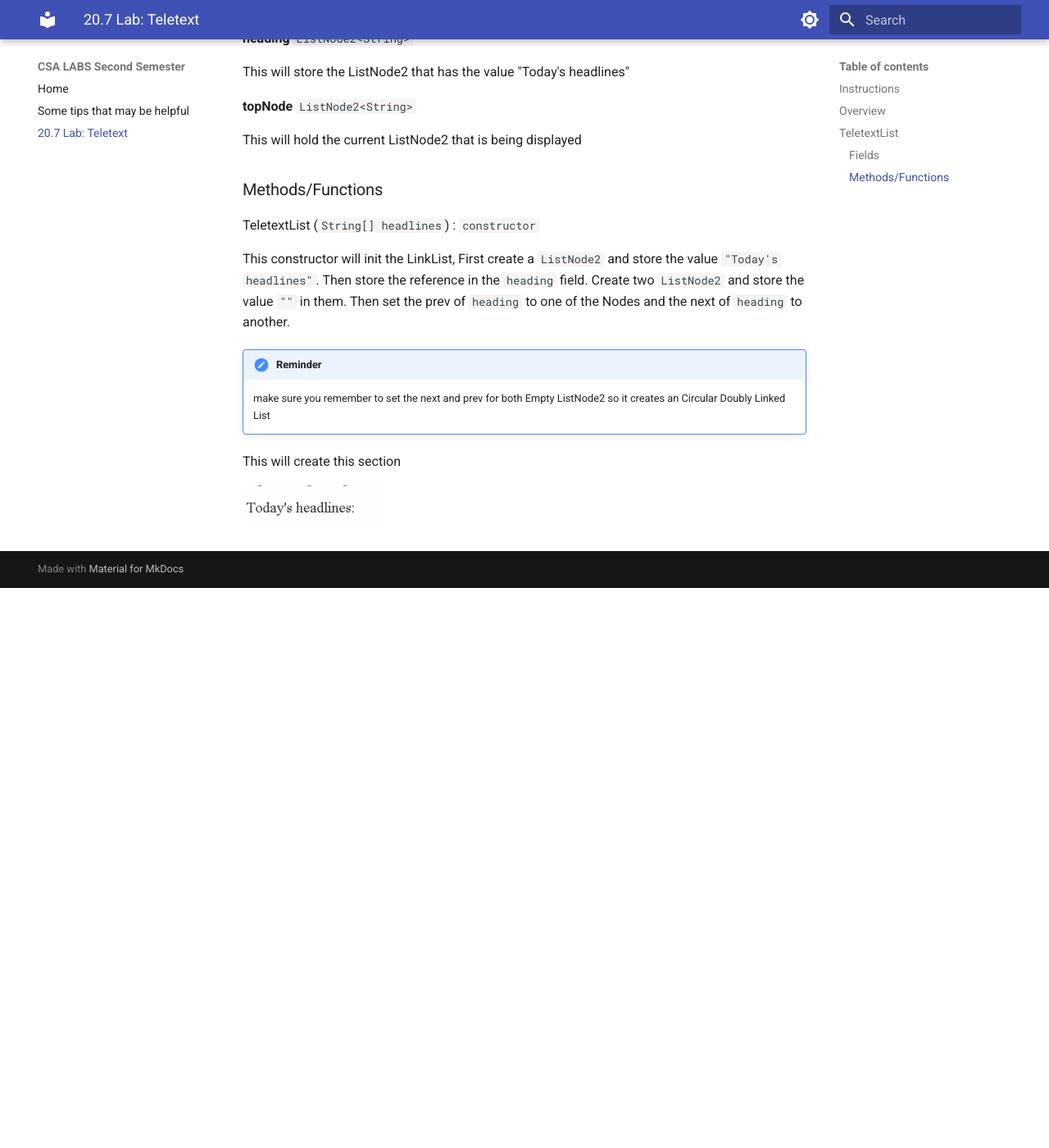
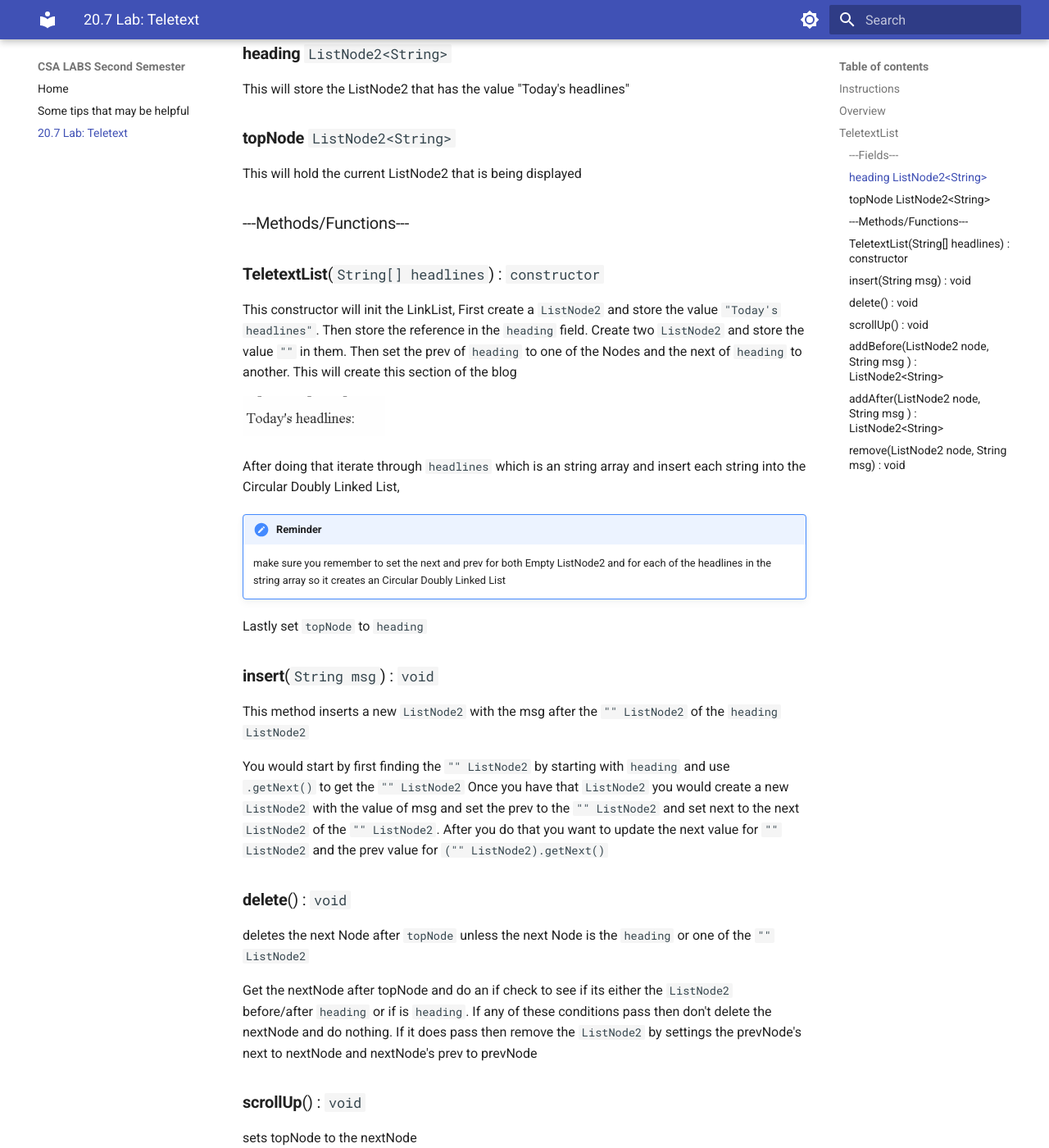
Before and after one commit to haotian2006/CSALABS, an MkDocs documentation site: the page built from docs/20.7 Teletext.md, in a window 1280 px wide and 1400 px high, scrolled down 1368 px. Shown: the whole window at 82% size. Built offline with MkDocs 1.6.1 and Material for MkDocs 9.7.7, drawn with Linux system fonts in a browser that asks for light colours; before the commit the page ends 2085 px from its top, so only the background shows below that; some of the changed text lies outside the part shown.

Commit message:
teletext done

```diff
--- a/docs/20.7 Teletext.md
+++ b/docs/20.7 Teletext.md
@@ -24,24 +24,59 @@ This lab isn't too hard as its just a simple Circular Doubly Linked List but the
 ## TeletextList
 This is the file which you will be modifying your code in.
 
-### Fields
+### ---Fields---
 
-**heading** `ListNode2<String>`
+### **heading** `ListNode2<String>`
 
 This will store the ListNode2 that has the value "Today's headlines"
 
-**topNode** `ListNode2<String>`
+### **topNode** `ListNode2<String>`
 
 This will hold the current ListNode2 that is being displayed
 
-### Methods/Functions
+### ---Methods/Functions---
 
-TeletextList (`String[] headlines`) : `constructor`
+### **TeletextList**(`String[] headlines`) : `constructor`
 
 This constructor will init the LinkList, First create a `ListNode2` and store the value `"Today's headlines"`. Then store the reference in the `heading` field.
 Create two `ListNode2` and store the value `""` in them. Then set the prev of `heading` to one of the Nodes and the next of `heading` to another.
-!!!Reminder
-    make sure you remember to set the next and prev for both Empty ListNode2 so it creates an Circular Doubly Linked List
-This will create this section
+This will create this section of the blog
 
 ![Fig3](https://github.com/haotian2006/CSALABS/blob/main/Images/teletext/Fig3.png?raw=true)
+
+After doing that iterate through `headlines` which is an string array and insert each string into the Circular Doubly Linked List,
+
+!!!Reminder
+    make sure you remember to set the next and prev for both Empty ListNode2 and for each of the headlines in the string array so it creates an Circular Doubly Linked List
+
+Lastly set `topNode` to `heading`
+### **insert**(`String msg`) : `void`
+
+This method inserts a new `ListNode2` with the msg after the `"" ListNode2` of the `heading ListNode2`
+
+You would start by first finding the `"" ListNode2` by starting with `heading` and use `.getNext()` to get the `"" ListNode2`
+Once you have that `ListNode2` you would create a new `ListNode2` with the value of msg and set the prev to the `"" ListNode2`
+and set next to the next `ListNode2` of the `"" ListNode2`. After you do that you want to update the next value for `"" ListNode2` and the prev value for `("" ListNode2).getNext()`
+
+### **delete**() : `void`
+
+deletes the next Node after `topNode` unless the next Node is the `heading` or one of the `"" ListNode2`
+
+Get the nextNode after topNode and do an if check to see if its either the `ListNode2` before/after `heading` or if is `heading`. If any of these conditions pass then don't delete the nextNode and do nothing. If it does pass then remove the `ListNode2` by settings the prevNode's next to nextNode and nextNode's prev to prevNode
+
+### **scrollUp**() : `void`
+
+sets topNode to the nextNode
+
+### **addBefore**(ListNode2<String> node, String msg ) : `ListNode2<String>`
+this method is already done for you
+
+### **addAfter**(ListNode2<String> node, String msg ) : `ListNode2<String>`
+similar to addBefore but instead of before you do after
+
+Look at addBefore's code
+
+### **remove**(ListNode2<String> node, String msg) : `void`
+similar to delete but delete the given node instead
+
+explained in delete
```
